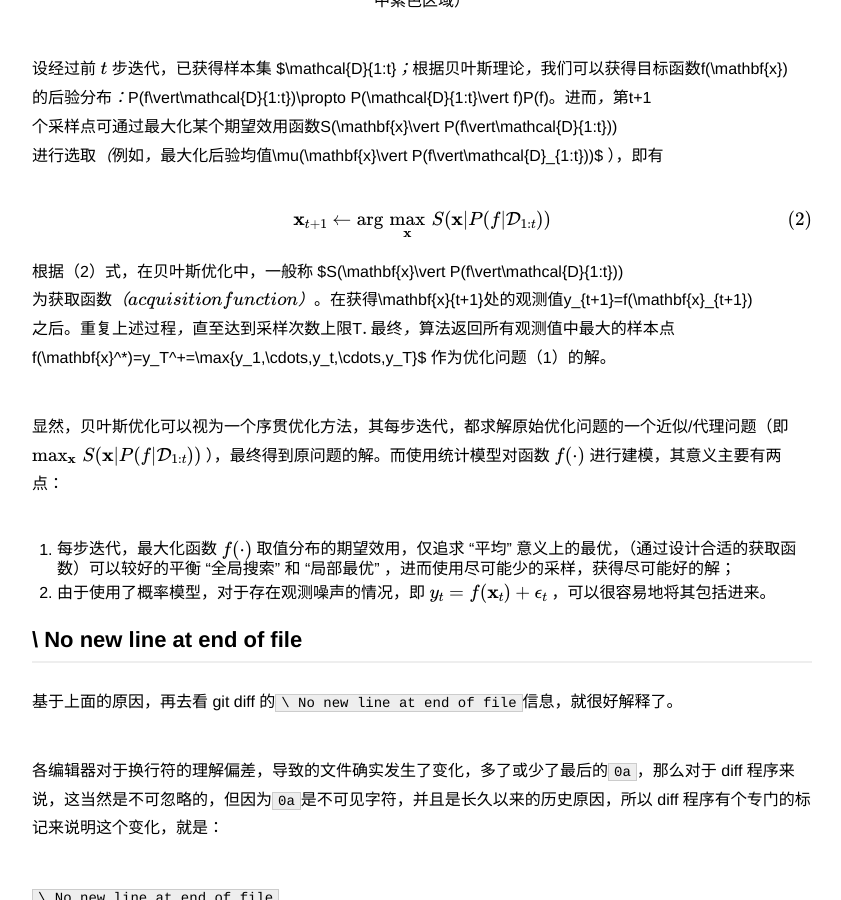
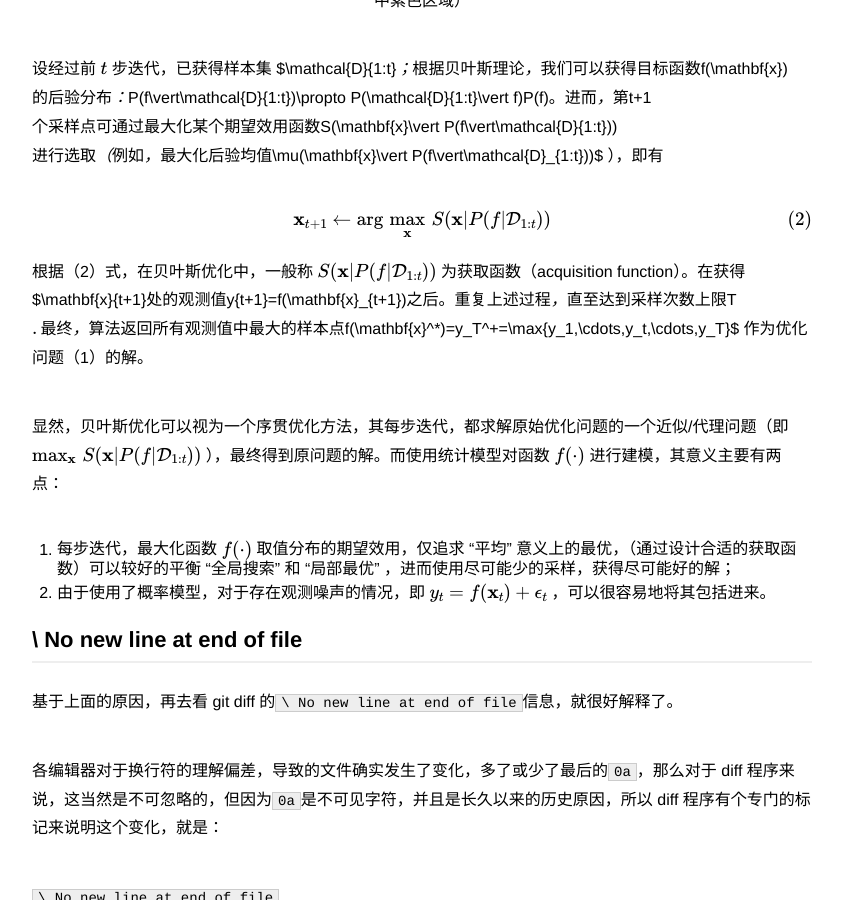
Before and after one commit to jhonhu1994/jhonhu1994.github.io, a Jekyll site: the page built from _posts/2016-05-18-carriage-return-line-feed-new-line-end-file.md, in a window 1280 px wide and 900 px high, scrolled down 1177 px. Shown: the whole window, without its empty margins (218-1059 px from the left). Built offline with Jekyll 4.4.1, drawn with Linux system fonts in a browser that asks for light colours; formulas are drawn with MathJax 3.

```diff
--- a/_posts/2016-05-18-carriage-return-line-feed-new-line-end-file.md
+++ b/_posts/2016-05-18-carriage-return-line-feed-new-line-end-file.md
@@ -37,7 +37,7 @@ $$
 \mathbf{x}_{t+1}\leftarrow\arg\,\max_{\mathbf{x}}\,S(\mathbf{x}\vert P(f\vert\mathcal{D}_{1:t}))\tag{2}
 $$
 
-根据（2）式，在贝叶斯优化中，一般称 $S(\mathbf{x}\vert P(f\vert\mathcal{D}_{1:t}))$ 为获取函数（acquisition function）。在获得 $\mathbf{x}_{t+1}$ 处的观测值 $y_{t+1}=f(\mathbf{x}_{t+1})$ 之后。重复上述过程，直至达到采样次数上限 $T$ . 最终，算法返回所有观测值中最大的样本点 $f(\mathbf{x}^*)=y_T^+=\max\{y_1,\cdots,y_t,\cdots,y_T\}$ 作为优化问题（1）的解。
+根据（2）式，在贝叶斯优化中，一般称 $S(\mathbf{x}\vert P(f\vert\mathcal{D}\_{1:t}))$ 为获取函数（acquisition function）。在获得 $\mathbf{x}_{t+1}$ 处的观测值 $y_{t+1}=f(\mathbf{x}_{t+1})$ 之后。重复上述过程，直至达到采样次数上限 $T$ . 最终，算法返回所有观测值中最大的样本点 $f(\mathbf{x}^*)=y_T^+=\max\{y_1,\cdots,y_t,\cdots,y_T\}$ 作为优化问题（1）的解。
 
 显然，贝叶斯优化可以视为一个序贯优化方法，其每步迭代，都求解原始优化问题的一个近似/代理问题（即 $\max_{\mathbf{x}}\,S(\mathbf{x}\vert P(f\vert\mathcal{D}_{1:t}))$ ），最终得到原问题的解。而使用统计模型对函数 $f(\cdot)$ 进行建模，其意义主要有两点：
 
```
